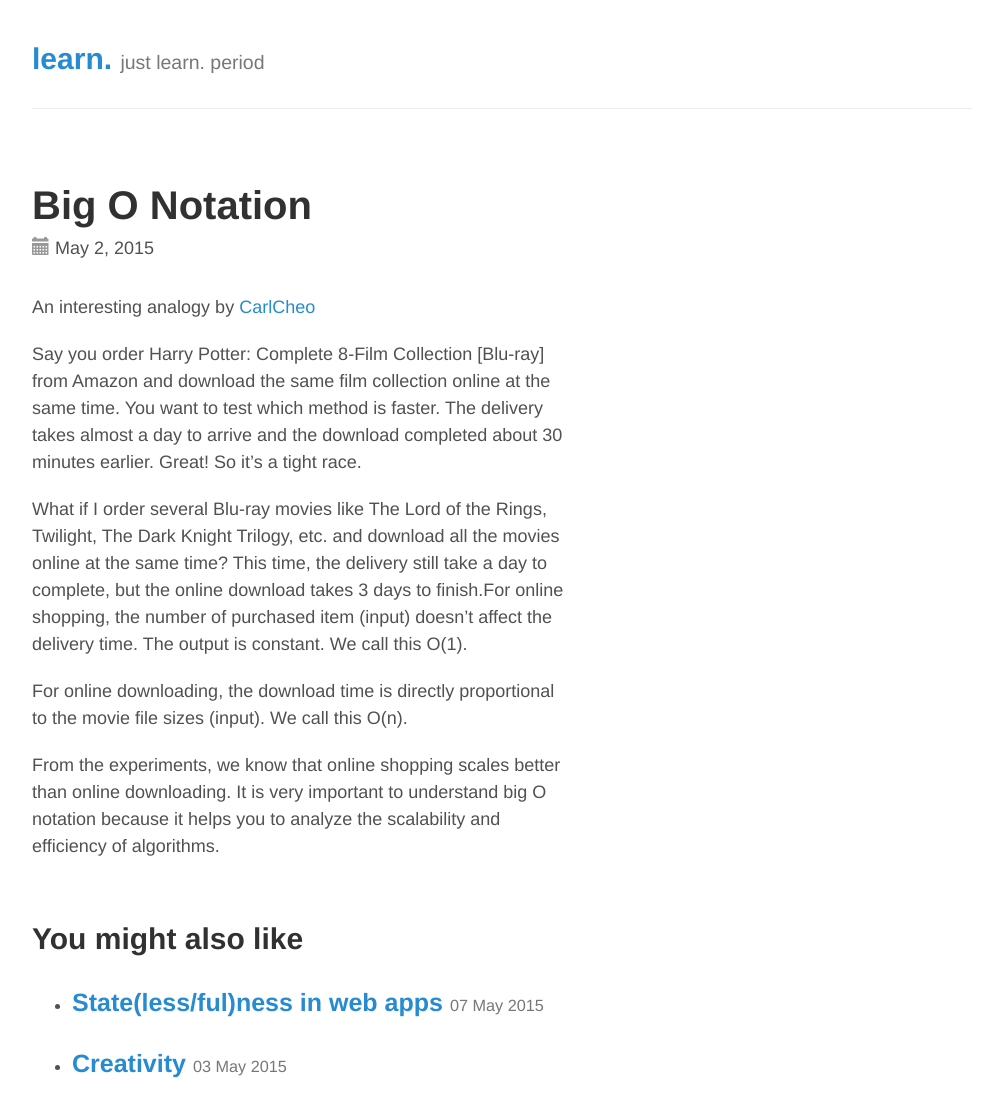
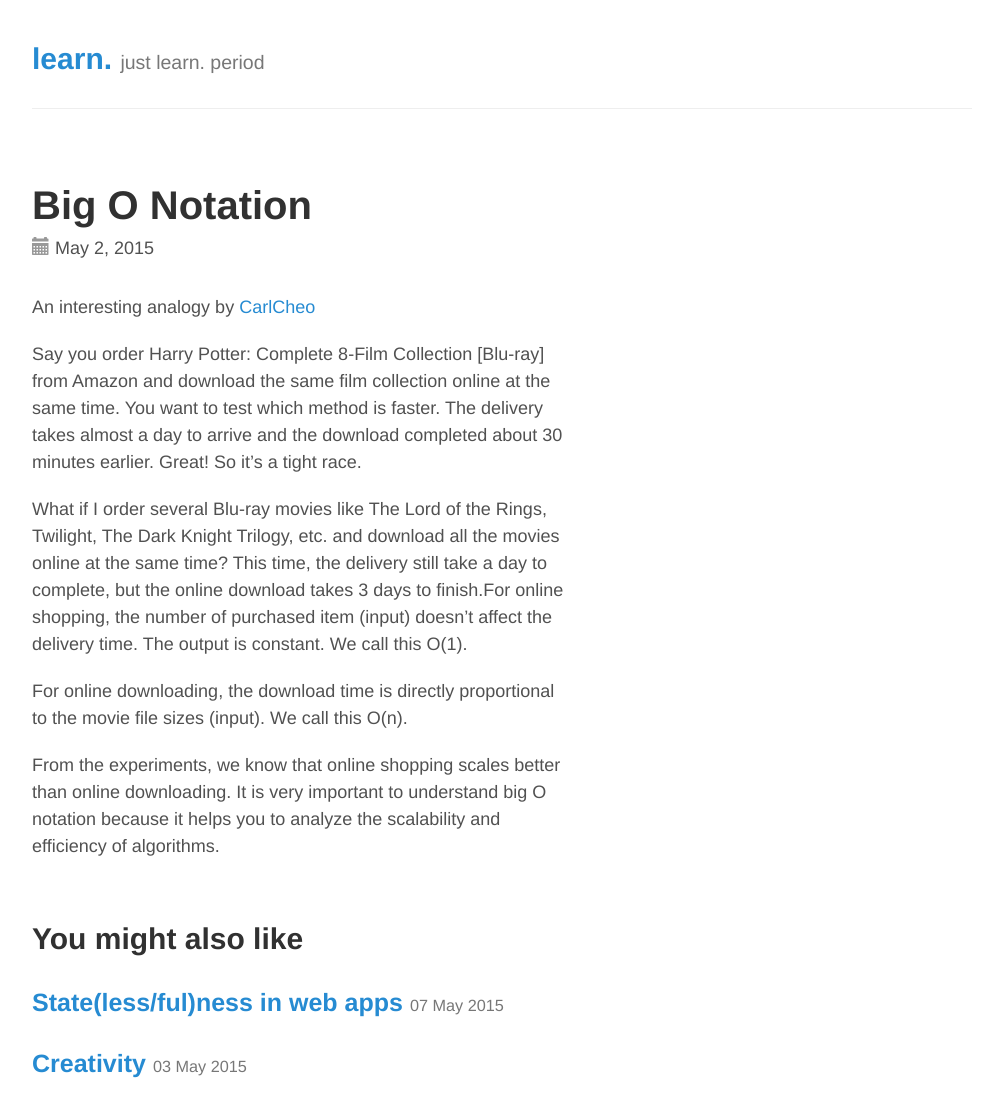
Before and after one commit to lakshma/lakshma.github.io, a Jekyll site: the page built from _posts/2015-05-02-big-o.md, in a window 1280 px wide. Shown: the whole page, without its empty margins (138-1141 px from the left). Built offline with Jekyll 4.4.1, drawn with Linux system fonts in a browser that asks for light colours; Markdown is read by kramdown in place of the engine named in the settings.

Commit message:
no message

```diff
--- a/_layouts/post.html
+++ b/_layouts/post.html
@@ -12,7 +12,7 @@ layout: blog
 
 <div class="related">
   <h2>You might also like</h2>
-  <ul class="related-posts">
+  <ul class="related-posts list-unstyled">
     {% for post in site.related_posts limit:3 %}
       <li>
         <h3>
```
